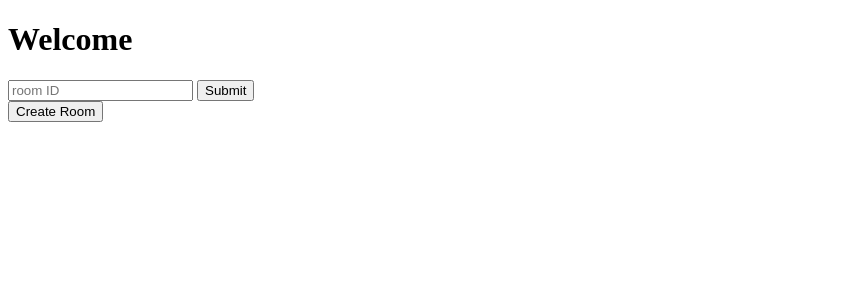
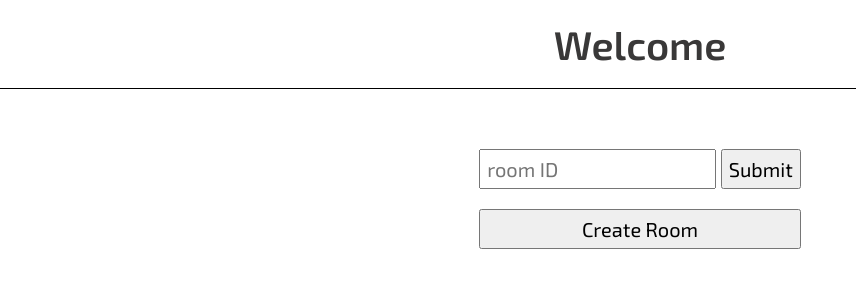
Before and after one commit to nCoder24/multiplayer-tic-tac-toe, a website: page pages/playground.html in a window 1280 px wide. Shown: the whole page, without its empty margins (0-856 px from the left). Drawn offline with Linux system fonts and the light colour scheme.

Commit message:
add basic styling and improve symentics

```diff
--- a/pages/playground.html
+++ b/pages/playground.html
@@ -2,14 +2,19 @@
 <html lang="en">
   <head>
     <title>Playground</title>
+    <link rel="stylesheet" href="/css/style.css" />
     <script src="/scripts/playground.js"></script>
   </head>
   <body>
-    <h1>Welcome</h1>
-    <form id="join-room-form">
-      <input type="text" name="roomID" placeholder="room ID">
-      <input type="submit">
-    </form>
-    <input type="button" value="Create Room" id="create-room">
+    <header id="header-bar">
+      <h1>Welcome</h1>
+    </header>
+    <main id="page">
+      <form id="join-room-form">
+        <input type="text" name="roomID" placeholder="room ID" />
+        <input type="submit" />
+      </form>
+      <input type="button" value="Create Room" id="create-room" />
+    </main>
   </body>
 </html>
--- /dev/null
+++ b/public/css/style.css
@@ -0,0 +1,38 @@
+@import url("https://fonts.googleapis.com/css2?family=Exo+2:wght@400;500;600&display=swap");
+
+* {
+  margin: 0;
+  padding: 0;
+  box-sizing: border-box;
+}
+
+body {
+  font-family: "Exo 2", sans-serif;
+  font-size: 20px;
+}
+
+input {
+  font: inherit;
+  padding: 0.3em;
+}
+
+#header-bar,
+#page {
+  text-align: center;
+  padding: 1em;
+  color: #393838;
+}
+
+#header-bar {
+  font-weight: 600;
+  border-bottom: 1px solid black;
+}
+
+#page {
+  display: grid;
+  place-content: center;
+  gap: 1em;
+
+  text-align: center;
+  margin: 2em;
+}
```
Also changed, not shown: pages/login.html (+7 -4 lines), public/index.html (+6 -0 lines).
